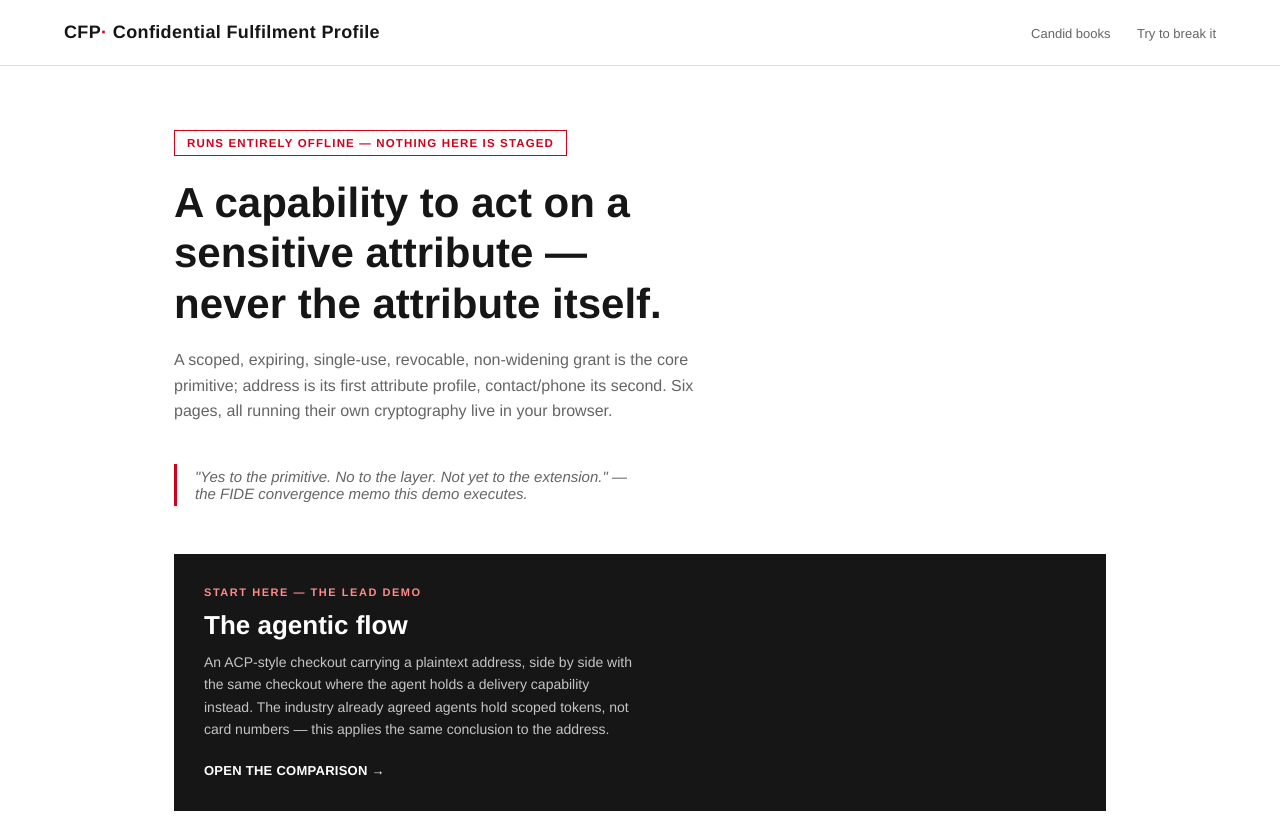
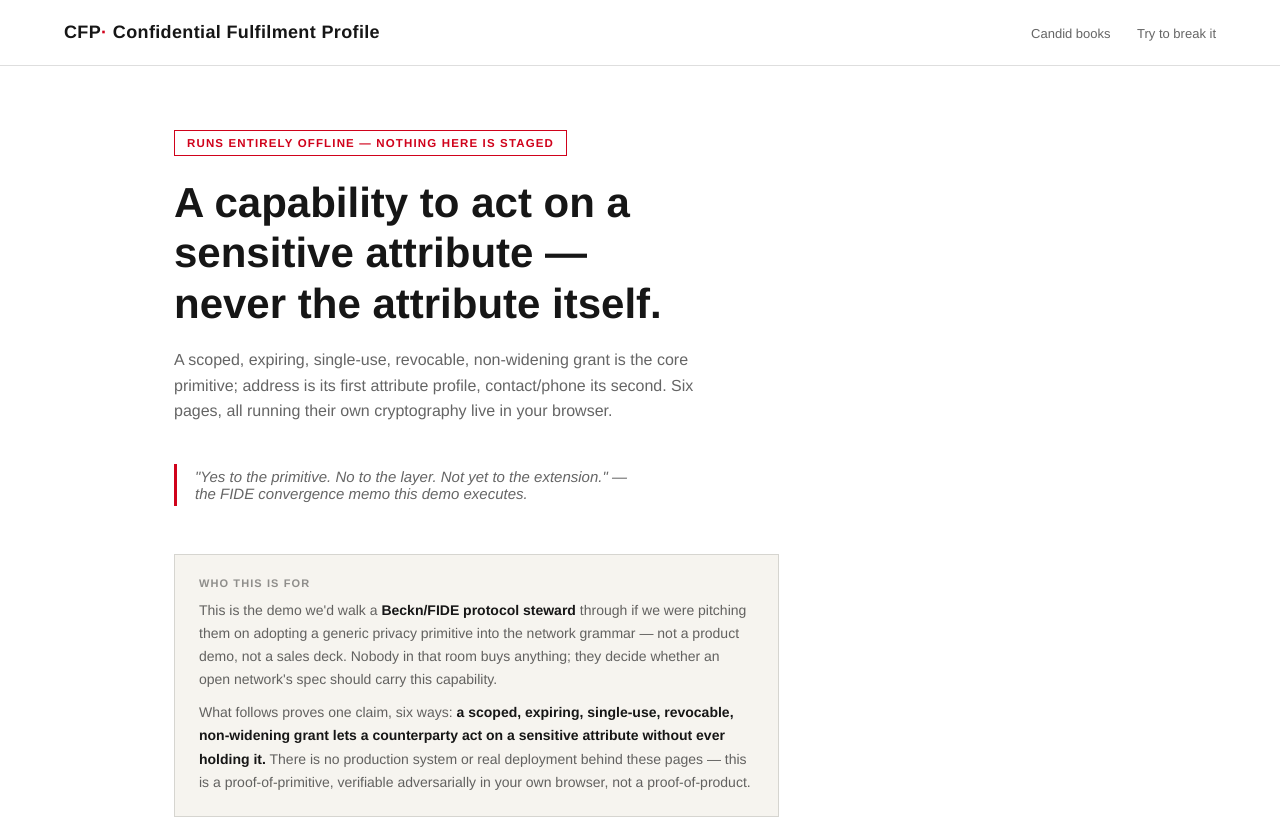
Before and after one commit to anonceleb/Kestrel, a website: page web/index.html in a window 1280 px wide. Shown: the top 821 px of the page. Drawn offline with Linux system fonts and the light colour scheme.

Commit message:
Add a "who this is for" framing box to index.html
Names the audience (a Beckn/FIDE protocol steward, not a buyer) and states
plainly that this is a proof-of-primitive, not a proof-of-product, before
the reader hits the first demo page.

```diff
--- a/web/index.html
+++ b/web/index.html
@@ -22,6 +22,11 @@
   h1{font-weight:700; font-size:clamp(28px,5vw,42px); line-height:1.2; margin:0 0 18px; max-width:22ch;}
   p.lede{font-size:16px; line-height:1.6; color:var(--ink-soft); max-width:60ch; margin:0 0 40px;}
   .quote{border-left:3px solid var(--red); padding:4px 0 4px 18px; margin:0 0 48px; font-size:15px; color:var(--ink-soft); font-style:italic; max-width:56ch;}
+  .frame{background:var(--bg-raised); border:1px solid var(--divider); padding:22px 24px; margin:0 0 48px; max-width:68ch;}
+  .frame .k-eyebrow{font-size:11px; letter-spacing:.1em; text-transform:uppercase; color:var(--ink-faint); margin-bottom:10px; font-weight:700;}
+  .frame p{font-size:14px; line-height:1.65; color:var(--ink-soft); margin:0;}
+  .frame p + p{margin-top:10px;}
+  .frame strong{color:var(--ink); font-weight:700;}
   .lead-card{display:block; text-decoration:none; color:var(--ink); background:var(--ink); color:#fff; padding:32px 30px; margin-bottom:44px; position:relative; overflow:hidden;}
   .lead-card .k-eyebrow{font-size:11px; letter-spacing:.14em; text-transform:uppercase; color:#ff8a8a; margin-bottom:12px; font-weight:700;}
   .lead-card h2{font-size:26px; margin:0 0 10px;}
@@ -57,6 +62,12 @@
   <h1>A capability to act on a sensitive attribute — never the attribute itself.</h1>
   <p class="lede">A scoped, expiring, single-use, revocable, non-widening grant is the core primitive; address is its first attribute profile, contact/phone its second. Six pages, all running their own cryptography live in your browser.</p>
   <p class="quote">"Yes to the primitive. No to the layer. Not yet to the extension." — the FIDE convergence memo this demo executes.</p>
+
+  <div class="frame">
+    <div class="k-eyebrow">Who this is for</div>
+    <p>This is the demo we'd walk a <strong>Beckn/FIDE protocol steward</strong> through if we were pitching them on adopting a generic privacy primitive into the network grammar — not a product demo, not a sales deck. Nobody in that room buys anything; they decide whether an open network's spec should carry this capability.</p>
+    <p>What follows proves one claim, six ways: <strong>a scoped, expiring, single-use, revocable, non-widening grant lets a counterparty act on a sensitive attribute without ever holding it.</strong> There is no production system or real deployment behind these pages — this is a proof-of-primitive, verifiable adversarially in your own browser, not a proof-of-product.</p>
+  </div>
 
   <a class="lead-card" href="./agentic-flow.html">
     <div class="k-eyebrow">Start here — the lead demo</div>
```
